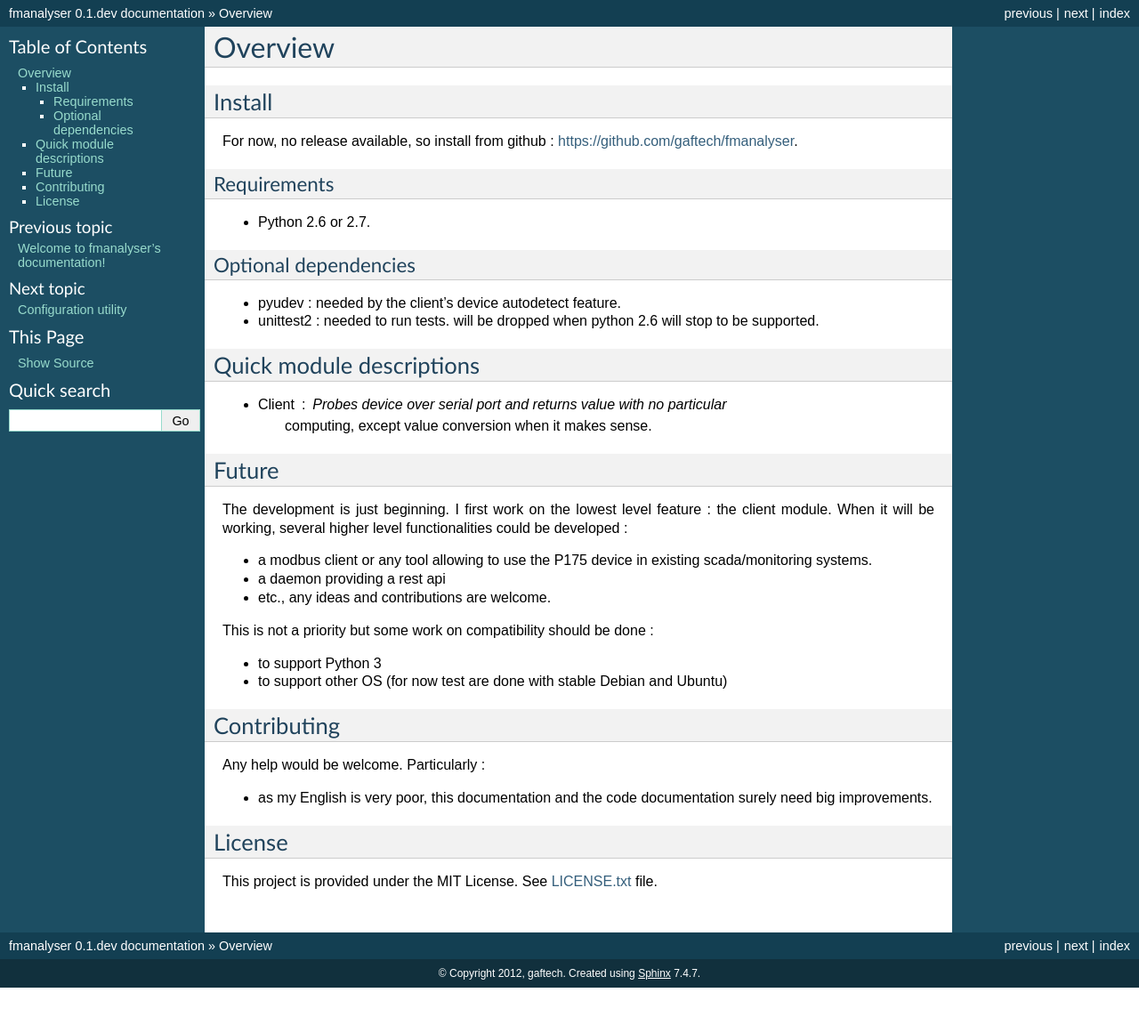
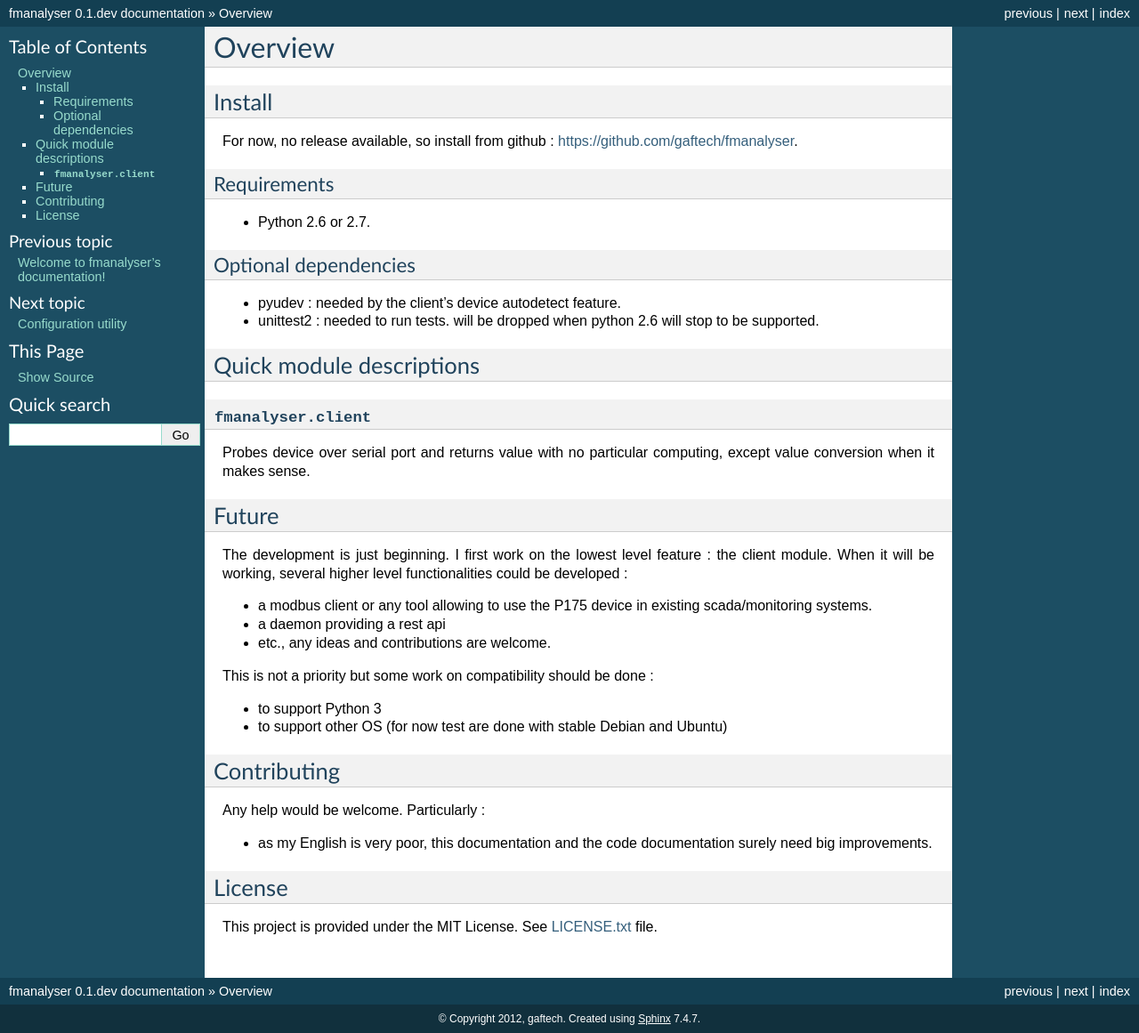
Before and after one commit to gaftech/fmanalyser, a Sphinx documentation site: the page built from doc/overview.rst, in a window 1280 px wide. Shown: the whole page at 89% size. Built offline with Sphinx 7.4.7, drawn with Linux system fonts in a browser that asks for light colours; before the commit the page ends 1110 px from its top, so only the background shows below that.

Commit message:
small doc update

```diff
--- a/doc/overview.rst
+++ b/doc/overview.rst
@@ -21,8 +21,11 @@ Optional dependencies
 Quick module descriptions
 *************************
 
-* Client : Probes device over serial port and returns value with no particular
-   computing, except value conversion when it makes sense.
+:mod:`fmanalyser.client`
+------------------------
+
+Probes device over serial port and returns value with no particular
+computing, except value conversion when it makes sense.
 
 Future
 ******
```
